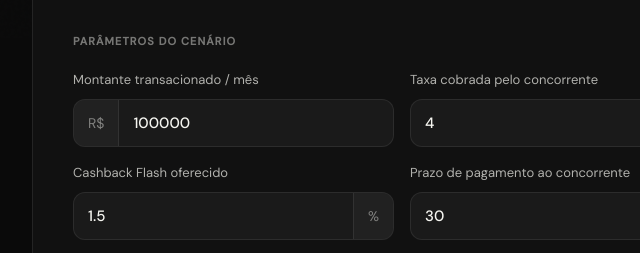
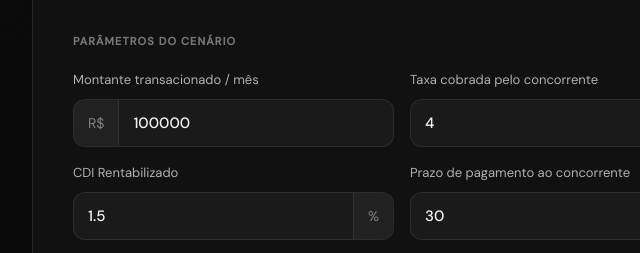
Before and after one commit to juliabelloni-code/vt-flash-calculator, a plain HTML site: page index.html in a window 1280 px wide. Shown: the part 762-1015 px from the top of the page, 238-878 px from the left. Drawn offline with Linux system fonts and the light colour scheme.

Commit message:
Update index.html

```diff
--- a/index.html
+++ b/index.html
@@ -604,7 +604,7 @@
           </div>
         </div>
         <div class="input-block">
-          <label>Cashback Flash oferecido</label>
+          <label>CDI Rentabilizado</label>
           <div class="input-wrap">
             <input type="number" id="cashback" value="1.5" min="0" max="10" step="0.1" oninput="calc()">
             <span class="input-suffix">%</span>
```
